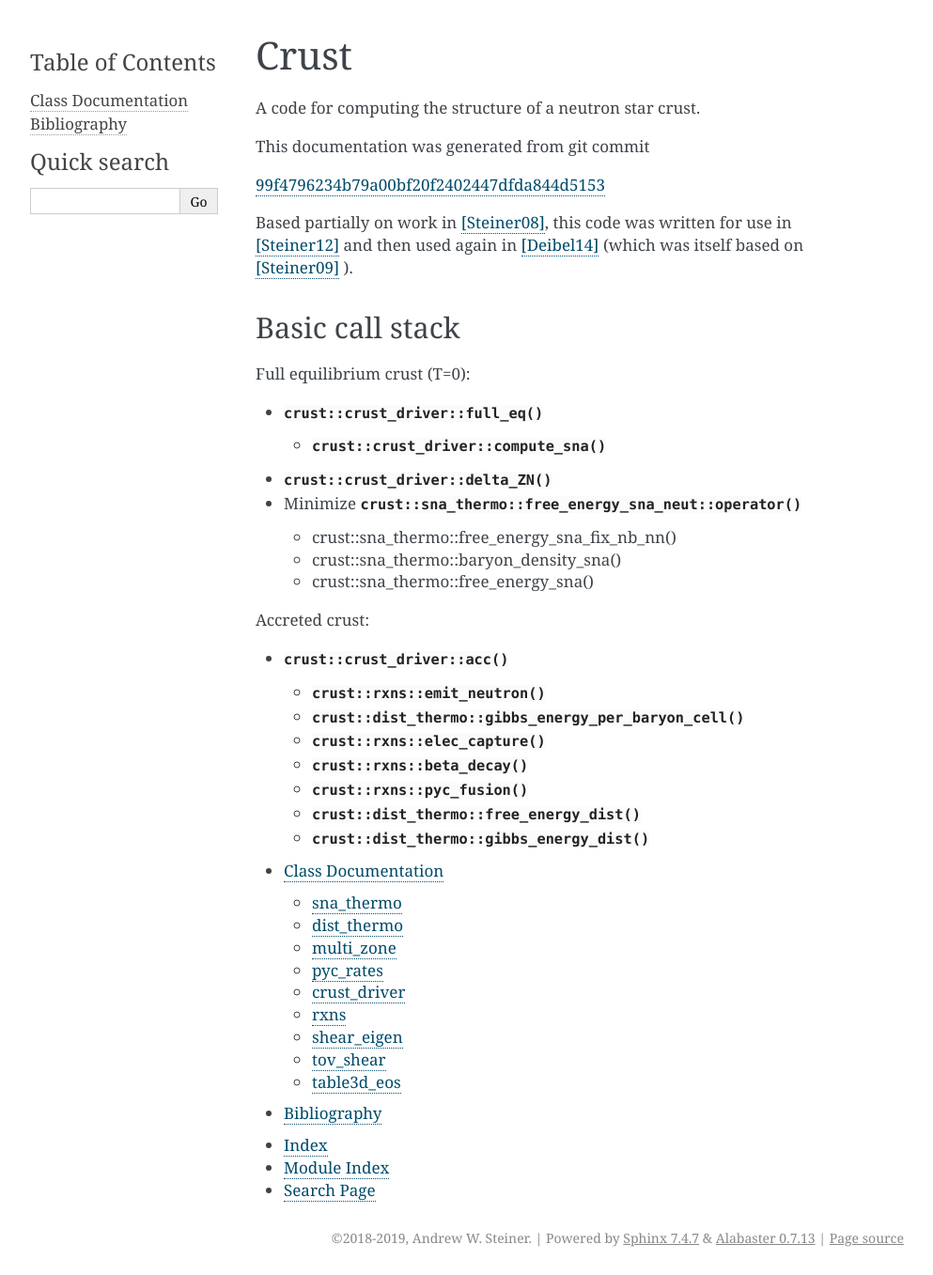
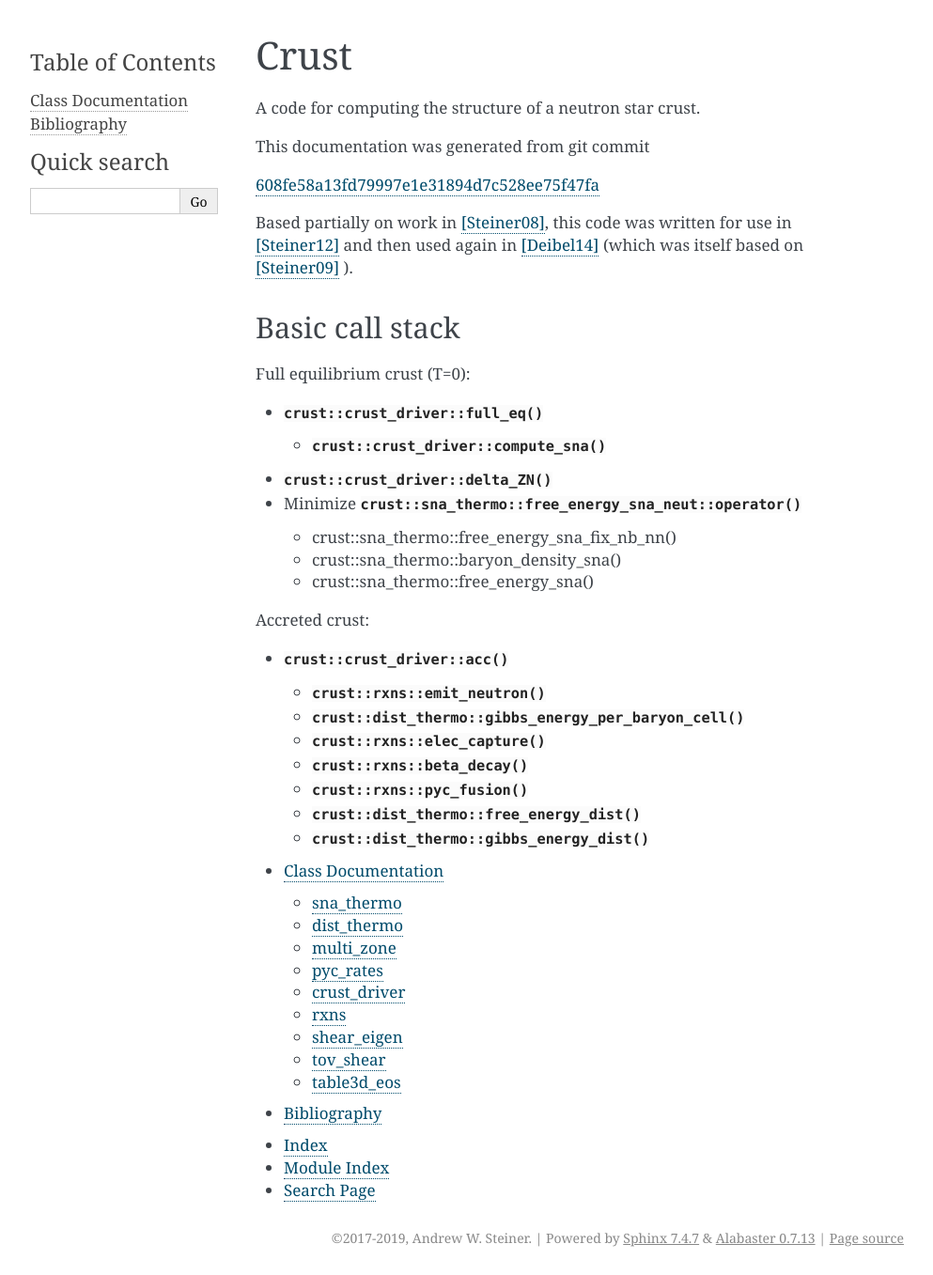
Before and after one commit to awsteiner/crust, a Sphinx documentation site: the page built from sphinx/index.rst, in a window 1280 px wide. Shown: the whole page at 94% size, without its empty margins (148-1141 px from the left). Built offline with Sphinx 7.4.7, drawn with Linux system fonts in a browser that asks for light colours.

Commit message:
Updated sphinx copyright notice.

```diff
--- a/sphinx/commit.rst
+++ b/sphinx/commit.rst
@@ -1 +1 @@
-`99f4796234b79a00bf20f2402447dfda844d5153 <http://github.com/awsteiner/crust/tree/99f4796234b79a00bf20f2402447dfda844d5153>`_
+`608fe58a13fd79997e1e31894d7c528ee75f47fa <http://github.com/awsteiner/crust/tree/608fe58a13fd79997e1e31894d7c528ee75f47fa>`_
--- a/sphinx/conf.py
+++ b/sphinx/conf.py
@@ -56,7 +56,7 @@ master_doc = 'index'
 
 # General information about the project.
 project = 'crust'
-copyright = '2018-2019, Andrew W. Steiner'
+copyright = '2017-2019, Andrew W. Steiner'
 author = 'Andrew W. Steiner'
 
 # The version info for the project you're documenting, acts as replacement for
```
